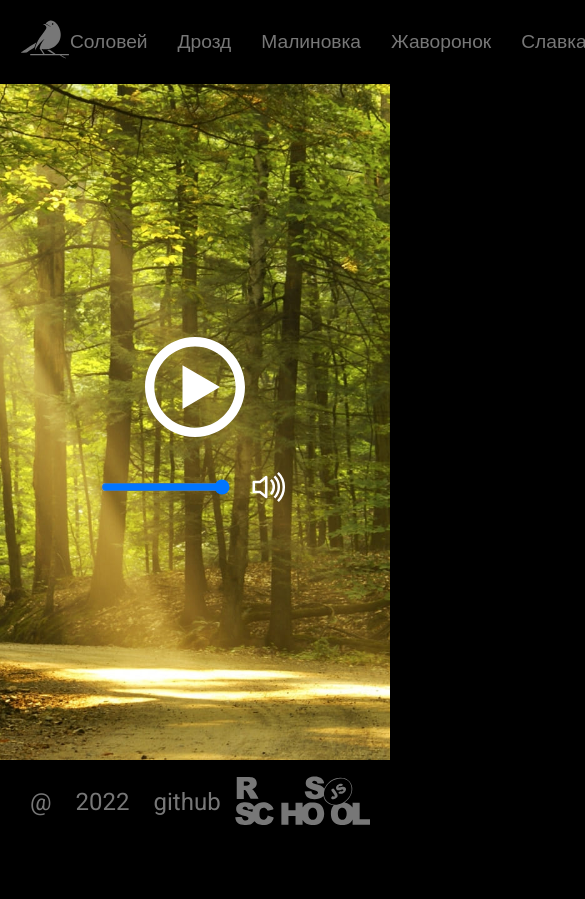
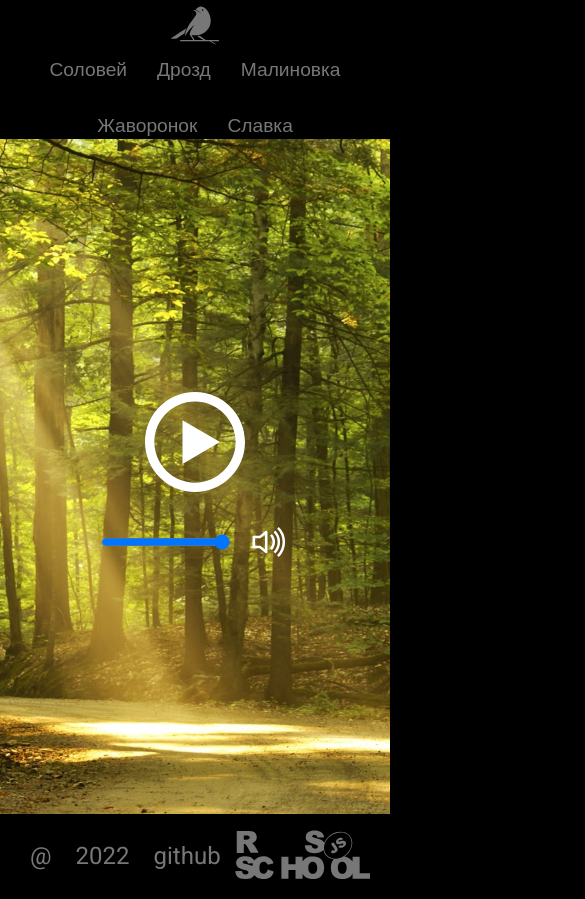
Before and after one commit to Ismoil6ek/eco-sounds, a plain HTML site: page index.html in a window 390 px wide. Shown: the whole page, 585 px wide, since content can reach past the window. Before the commit the page ends 844 px from the top, so only its background shows below. Drawn offline with nearby package versions, Linux system fonts and the light colour scheme.

Commit message:
feat: finish responsiveness

```diff
--- a/style.css
+++ b/style.css
@@ -33,7 +33,6 @@ header {
     align-items: center;
     max-width: 1440px;
     margin: 0 auto;
-    height: 10vh;
 }
 
 nav {
@@ -42,6 +41,7 @@ nav {
     align-items: center;
     align-content: center;
     width: 100%;
+    flex-wrap: wrap;
 }
 
 .logo-wrapper {
@@ -84,6 +84,7 @@ nav {
     align-items: center;
     align-content: center;
     gap: 30px;
+    flex-wrap: wrap;
 }
 
 .nav-item {
@@ -233,3 +234,15 @@ footer {
 .footer-icon__element-svg:hover {
     fill: var(--hover-color);
 }
+
+
+/* Responsive */
+
+@media only screen and (max-width: 618px) {
+    .firstlogo {
+        margin: 0 auto;
+    }
+    .secondlogo {
+        margin: 0 auto;
+    }
+}
```
